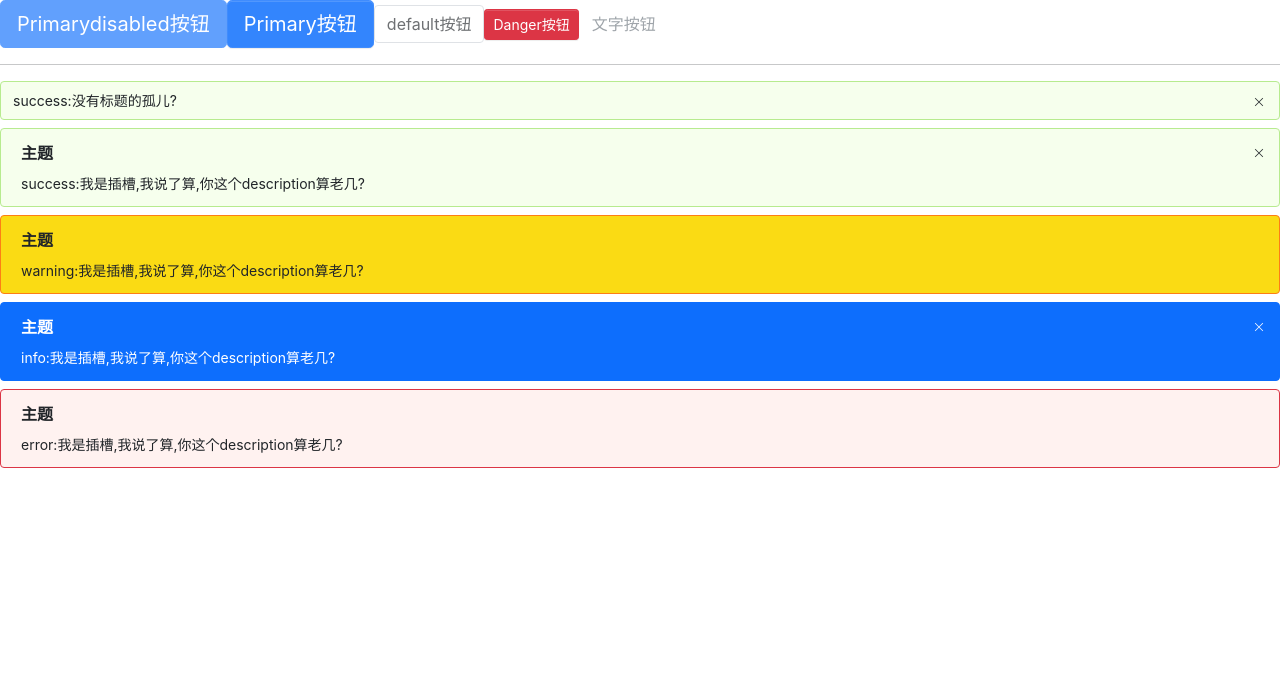
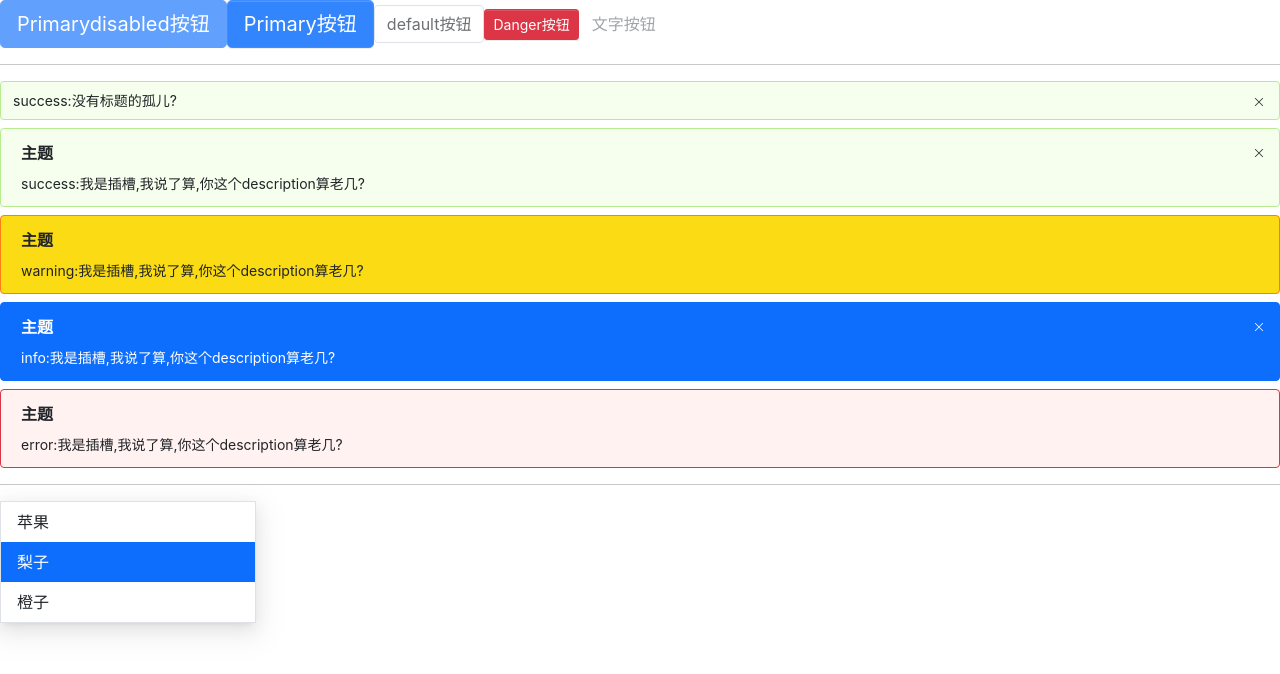
Before and after one commit to Potato-X/ui, a React (Create React App) app: page / in a window 1280 px wide. Shown: the top 674 px of the page. Built offline with nearby package versions, Linux system fonts and the light colour scheme.

Commit message:
add:新增Menu菜单组件

```diff
--- a/src/App.tsx
+++ b/src/App.tsx
@@ -1,13 +1,16 @@
 import React from 'react'
 import Button from './components/Button'
-import { ButtonSize, ButtonType } from './components/Button/button'
 import Alert from "./components/Alert/alert"
+import { Menu, MenuItem } from './components/Menu'
 const App: React.FC = () => {
-    function clickHandler(event:React.MouseEvent){
+    function clickHandler(event: React.MouseEvent) {
         console.log(event)
     }
-    function clicklink(event:React.MouseEvent){
+    function clicklink(event: React.MouseEvent) {
         console.log('link')
+    }
+    function getSelectItem(index: number) {
+        console.log(`这是点击的第${index}个`)
     }
     return (<div>
         <Button btnType="primary" size="large" disabled>Primarydisabled按钮</Button>
@@ -17,14 +20,20 @@ const App: React.FC = () => {
         <Button btnType="link" disabled onClick={clicklink}>文字按钮</Button>
         <hr />
         <Alert closable type='success' description='这是一个简单的小测试'>success:没有标题的孤儿?</Alert>
-        <div style={{margin:'8px'}}></div>
+        <div style={{ margin: '8px' }}></div>
         <Alert closable title='主题' type='success' description='这是一个简单的小测试'>success:我是插槽,我说了算,你这个description算老几?</Alert>
-        <div style={{margin:'8px'}}></div>
+        <div style={{ margin: '8px' }}></div>
         <Alert title='主题' type='warning' description='这是一个简单的小测试'>warning:我是插槽,我说了算,你这个description算老几?</Alert>
-        <div style={{margin:'8px'}}></div>
+        <div style={{ margin: '8px' }}></div>
         <Alert closable title='主题' type='info' description='这是一个简单的小测试'>info:我是插槽,我说了算,你这个description算老几?</Alert>
-        <div style={{margin:'8px'}}></div>
+        <div style={{ margin: '8px' }}></div>
         <Alert title='主题' type='error' description='这是一个简单的小测试'>error:我是插槽,我说了算,你这个description算老几?</Alert>
+        <hr />
+        <Menu defaultIndex={2} onSelect={getSelectItem}>
+            <MenuItem>苹果</MenuItem>
+            <MenuItem>梨子</MenuItem>
+            <MenuItem>橙子</MenuItem>
+        </Menu>
     </div>)
 }
 
--- /dev/null
+++ b/src/components/Menu/_style.scss
@@ -0,0 +1,31 @@
+.evil-menu {
+    padding: 0;
+    border: $menu-border-width solid $menu-border-color;
+    box-shadow: 0 6px 16px 0 rgba(0, 0, 0, .08), 0 3px 6px -4px rgba(0, 0, 0, .12), 0 9px 28px 8px rgba(0, 0, 0, .05);
+
+    width: 256px;
+
+    &-item {
+        cursor: pointer;
+        list-style: none;
+        padding: $menu-item-padding-y $menu-item-padding-x;
+        transition: $menu-item-transition;
+
+        &:hover {
+            background-color: rgba(0, 0, 0, .06);
+        }
+
+        &:active {
+            color: #fff;
+            background-color: $menu-item-active-color;
+            border-width: $menu-item-active-border-width;
+        }
+
+    }
+
+    &-item.active {
+        color: #fff;
+        background-color: $menu-item-active-color;
+        border-width: $menu-item-active-border-width;
+    }
+}
--- /dev/null
+++ b/src/components/Menu/index.tsx
@@ -0,0 +1,7 @@
+import Menu from "./menu";
+import MenuItem from "./menuItem";
+
+export {
+    Menu,
+    MenuItem
+}
--- /dev/null
+++ b/src/components/Menu/menu.tsx
@@ -0,0 +1,55 @@
+import React, { createContext, useState } from 'react'
+import classNames from 'classnames';
+type ModeType = 'vertical' | 'horizontal'
+interface IMenuProps {
+    children: React.ReactNode | React.ReactNode[];
+    onSelect?: (index: number) => void;
+    defaultIndex?: number;
+    mode?: ModeType;
+    style?: React.CSSProperties;
+    className?: string
+}
+
+interface IProvider {
+    defaultIndex: number,
+    initItemIndex: () => number;
+    selectItem: (index: number) => void;
+}
+const Provider: IProvider = {
+    defaultIndex: 0,
+    initItemIndex: () => 0,
+    selectItem: (index) => {
+
+    }
+}
+export const Context = createContext(Provider)
+let index = 0
+const Menu: React.FC<IMenuProps> = (props) => {
+
+    const { children, onSelect, defaultIndex, mode, style, className } = props
+    const [currentIndex, setCurrentIndex] = useState(defaultIndex ?? 0)
+    const classes = classNames('evil-menu', className, {
+        [`evil-menu-${mode}`]: true
+    })
+    function initItemIndex() {
+        return ++index
+    }
+    function selectItem(index: number) {
+        setCurrentIndex(index)
+        onSelect && onSelect(index)
+    }
+    return (
+        <Context.Provider value={{ defaultIndex: currentIndex, initItemIndex: initItemIndex, selectItem }}>
+            <ul style={style} className={classes}>
+                {children}
+            </ul>
+        </Context.Provider>
+    )
+}
+
+Menu.defaultProps = {
+    defaultIndex: 0,
+    mode: 'horizontal'
+}
+
+export default Menu
--- /dev/null
+++ b/src/components/Menu/menuItem.tsx
@@ -0,0 +1,33 @@
+import React, { useContext, useEffect, useState } from 'react'
+import classNames from 'classnames'
+import { Context } from './menu'
+interface IMenuItemProps {
+    children: React.ReactNode;
+    style?: React.CSSProperties;
+    className?: string;
+    disabled?: boolean;
+}
+const MenuItem: React.FC<IMenuItemProps> = (props) => {
+    const { children, style, className, disabled } = props
+    const { defaultIndex, initItemIndex,selectItem } = useContext(Context)
+    const [index, setIndex] = useState(0)
+
+    useEffect(() => {
+        // console.log(222222,initItemIndex())
+        setIndex(initItemIndex())
+    }, [])
+    const classes = classNames('evil-menu-item', className, {
+        'is-disabled': disabled,
+        'active': index === defaultIndex
+    })
+    function selectHandler(){
+        selectItem(index)
+    }
+    return (
+        <li style={style} className={classes} onClick={selectHandler}>
+            {children}
+        </li>
+    )
+}
+
+export default MenuItem
--- a/src/index.tsx
+++ b/src/index.tsx
@@ -8,9 +8,7 @@ const root = ReactDOM.createRoot(
   document.getElementById('root') as HTMLElement
 );
 root.render(
-  <React.StrictMode>
     <App />
-  </React.StrictMode>
 );
 
 // If you want to start measuring performance in your app, pass a function
--- a/src/styles/_variable.scss
+++ b/src/styles/_variable.scss
@@ -216,11 +216,12 @@ $menu-box-shadow:              inset 0 1px 0 rgba($white, .15), 0 1px 1px rgba($
 $menu-transition:              color .15s ease-in-out, border-color .15s ease-in-out !default;
 
 // menu-item
-$menu-item-padding-y:          .5rem !default;
-$menu-item-padding-x:          1rem !default;
-$menu-item-active-color:       $primary !default;
+$menu-item-padding-y:           .5rem !default;
+$menu-item-padding-x:           1rem !default;
+$menu-item-active-color:        $primary !default;
 $menu-item-active-border-width: 2px !default;
-$menu-item-disabled-color:     $gray-600 !default;
+$menu-item-disabled-color:      $gray-600 !default;
+$menu-item-transition:          color .15s ease-in-out, background-color .15s ease-in-out !default;
 
 //sub-menu
 //submenu
--- a/src/styles/index.scss
+++ b/src/styles/index.scss
@@ -4,4 +4,5 @@
 @import "animation";
 @import "iconfont";
 @import "../components/Button/style";
-@import "../components/Alert/style"
+@import "../components/Alert/style";
+@import "../components/Menu/style";
```
